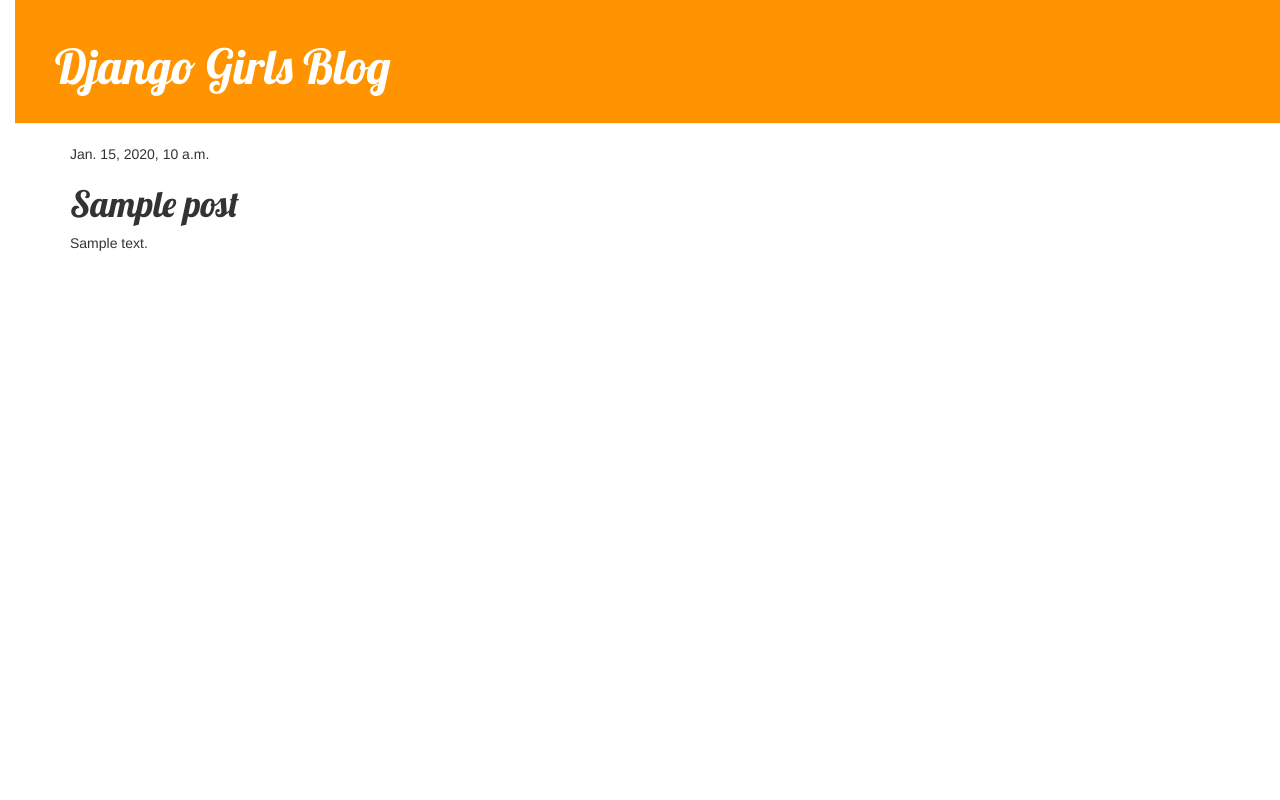
After one commit to treasure520/my-first-blog, a Django app: template blog/templates/blog/post_detail.html in a window 1280 px wide. The commit adds this page. Run offline with Django 3.2, Linux system fonts and the light colour scheme; the template is opened without the code that fills it: most values are stand-ins (such as "Sample title", 1, 10 or a date in 2020); some libraries are stand-ins or nearby versions.

Commit message:
Added view and template for detailed blog post as well as CSS for the site.

```diff
--- /dev/null
+++ b/blog/static/css/blog.css
@@ -0,0 +1,56 @@
+h1 a {
+	color: #FCA205;
+	font-family: 'Lobster';
+}
+
+body {
+	padding-left: 15px;
+}
+
+.page-header {
+	background-color: #FF9400;
+	margin-top: 0;
+	padding: 20px 20px 20px 40px;
+}
+
+.page-header h1, .page-header h1 a, .page-header h1 a:visited, .page-header h1 a:active {
+	color: #FFFFFF;
+	font-size: 36pt;
+	text-decoration: none;
+}
+
+.content {
+	margin-left: 40px;
+}
+
+h1, h2, h3, h4 {
+	font-family: 'Lobster', cursive;
+}
+
+.date {
+	float: right,
+	color: #828282;
+}
+
+.save {
+	float: right;
+}
+
+.post-form textarea, .post-form input {
+	width: 100%;
+}
+
+.top-menu, .top-menu:hover, .top-menu:visited {
+	color: #FFFFFF;
+	float: right;
+	font-size: 26pt;
+	margin-left: 20px;
+}
+
+.post {
+	margin-bottom: 70px;
+}
+
+.post h1 a, .post h1 a:visited {
+	color: #000000
+}
--- /dev/null
+++ b/blog/templates/blog/base.html
@@ -0,0 +1,33 @@
+{% load staticfiles %}
+<html>
+	<head>
+		<title>Django Girls blog</title>
+
+		<!-- Latest compiled and minified CSS -->
+		<link rel="stylesheet" href="https://maxcdn.bootstrapcdn.com/bootstrap/3.3.7/css/bootstrap.min.css" integrity="sha384-BVYiiSIFeK1dGmJRAkycuHAHRg32OmUcww7on3RYdg4Va+PmSTsz/K68vbdEjh4u" crossorigin="anonymous">
+
+		<!-- Optional theme -->
+		<link rel="stylesheet" href="https://maxcdn.bootstrapcdn.com/bootstrap/3.3.7/css/bootstrap-theme.min.css" integrity="sha384-rHyoN1iRsVXV4nD0JutlnGaslCJuC7uwjduW9SVrLvRYooPp2bWYgmgJQIXwl/Sp" crossorigin="anonymous">
+
+		<!-- Latest compiled and minified JavaScript -->
+		<script src="https://maxcdn.bootstrapcdn.com/bootstrap/3.3.7/js/bootstrap.min.js" integrity="sha384-Tc5IQib027qvyjSMfHjOMaLkfuWVxZxUPnCJA7l2mCWNIpG9mGCD8wGNIcPD7Txa" crossorigin="anonymous"></script>
+
+		<link rel="stylesheet" href="{% static 'css/blog.css' %}">
+
+		<link href="//fonts.googleapis.com/css?family=Lobster&subset=latin,latin-ext" rel="stylesheet" type="text/css">
+	</head>
+	<body>
+		<div class="page-header">
+			<h1><a href="">Django Girls Blog</a></h1>
+		</div>
+
+		<div class="content container">
+			<div class="row">
+				<div class="col-md-8">
+					{% block content %}
+					{% endblock %}
+				</div>
+			</div>
+		</div>
+	</body>
+</html>
--- /dev/null
+++ b/blog/templates/blog/post_detail.html
@@ -0,0 +1,11 @@
+{% extends 'blog/base.html' %}
+
+{% block content %}
+	<div class="post">
+		{% if post.published_date %}
+			<div class="date">{{ post.published_date }}</div>
+		{% endif %}
+		<h1>{{ post.title }}</h1>
+		<p>{{ post.text|linebreaks }}</p>
+	</div>
+{% endblock %}
--- a/blog/urls.py
+++ b/blog/urls.py
@@ -3,4 +3,5 @@
 
 urlpatterns = [
 	url(r'^$', views.post_list, name='post_list'),
+	url(r'^post/(?P<pk>[0-9]+)/$', views.post_detail, name='post_detail'),
 ]
--- a/blog/views.py
+++ b/blog/views.py
@@ -1,4 +1,4 @@
-from django.shortcuts import render
+from django.shortcuts import render, get_object_or_404
 from django.utils import timezone
 from .models import Post
 
@@ -6,3 +6,7 @@
 def post_list(request):
 	posts = Post.objects.filter(published_date__lte=timezone.now()).order_by('published_date')
 	return render(request, 'blog/post_list.html', {'posts':posts})
+
+def post_detail(request, pk):
+	post = get_object_or_404(Post, pk=pk)
+	return render(request, 'blog/post_detail.html', {'post': post})
```
Also changed, not shown: blog/templates/blog/post_list.html (+10 -19 lines), blog/favicon.ico (added).
